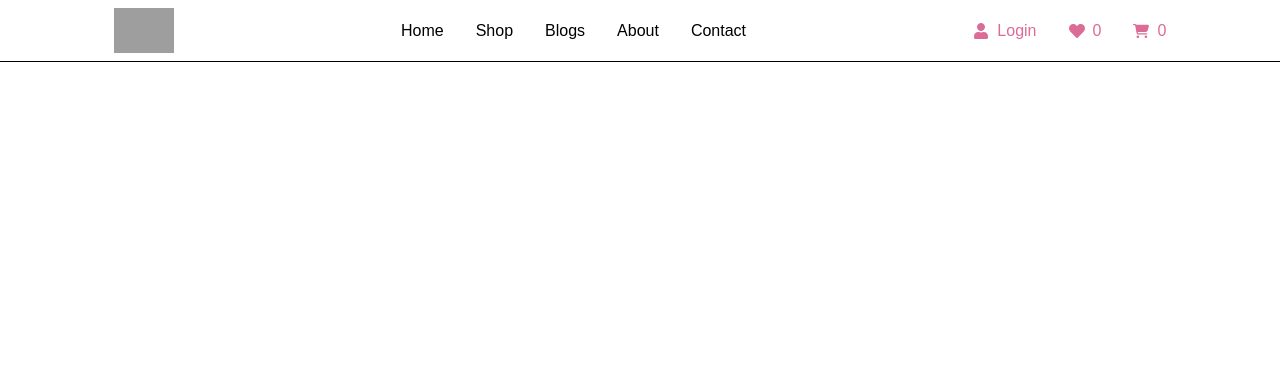
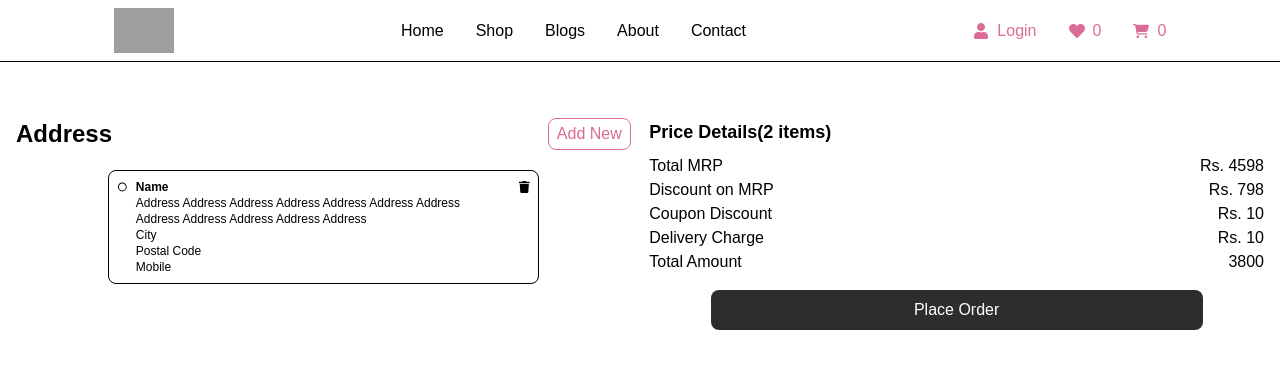
Before and after one commit to Legosad/Avira-React, a React (Vite) app in the folder avira-react/: page /address in a window 1280 px wide. Shown: the top 368 px of the page. Built offline with nearby package versions, Linux system fonts and the light colour scheme; grey boxes are pictures that could not be loaded.

Commit message:
pre payment feature

```diff
--- a/avira-react/src/App.tsx
+++ b/avira-react/src/App.tsx
@@ -9,10 +9,11 @@ import ProductsPage from "./components/ProductsPage";
 import Cart from "./components/Cart";
 import Favorites from "./components/Favorites";
 import Login from "./components/Login";
+import Address from "./components/AddressPage";
 
 function App() {
   return (
-    <>
+    <div className="relative">
       <Navbar />
       <Routes>
         <Route path="/" element={<Home />} />
@@ -23,9 +24,10 @@ function App() {
         <Route path="/products" element={<ProductsPage />} />
         <Route path="/cart" element={<Cart />} />
         <Route path="/favorites" element={<Favorites />} />
+        <Route path="/address" element={<Address />} />
         <Route path="/login" element={<Login />} />
       </Routes>
-    </>
+    </div>
   );
 }
 
--- /dev/null
+++ b/avira-react/src/components/Address.tsx
@@ -0,0 +1,107 @@
+import { useState, useRef, useEffect } from "react";
+import AddressCard from "./AddressCard";
+
+const Address = () => {
+  const [openModal, setOpenModal] = useState(false);
+  const popUp = useRef<HTMLFormElement | null>(null);
+
+  useEffect(() => {
+    const handlePopupClose = (event: MouseEvent) => {
+      if (popUp.current && !popUp.current.contains(event.target as Node)) {
+        setOpenModal(false);
+      }
+    };
+    document.addEventListener("mousedown", handlePopupClose);
+    return () => {
+      document.removeEventListener("mousedown", handlePopupClose);
+    };
+  }, [openModal]);
+
+  return (
+    <div className="w-[100%]">
+      {openModal ? (
+        <div className="absolute top-0 left-0 backdrop-blur-xs h-screen w-full flex items-center justify-center">
+          <form
+            className="bg-[var(--primary-color)] p-4 w-[50%] flex flex-col rounded"
+            ref={popUp}
+          >
+            <fieldset className="flex flex-col my-4">
+              <label htmlFor="name" className="text-white font-bold">
+                Name
+              </label>
+              <input
+                type="text"
+                id="name"
+                className="bg-white p-2 rounded-lg"
+              />
+            </fieldset>
+            <fieldset className="flex flex-col my-4">
+              <label htmlFor="address" className="text-white font-bold">
+                Address
+              </label>
+              <input
+                type="text"
+                id="address"
+                className="bg-white p-2 rounded-lg"
+              />
+            </fieldset>
+            <fieldset className="flex flex-col my-4">
+              <label htmlFor="city" className="text-white font-bold">
+                City
+              </label>
+              <input
+                type="text"
+                id="city"
+                className="bg-white p-2 rounded-lg"
+              />
+            </fieldset>
+            <fieldset className="flex flex-col my-4">
+              <label htmlFor="zip" className="text-white font-bold">
+                Zip
+              </label>
+              <input
+                type="number"
+                id="zip"
+                className="bg-white p-2 rounded-lg"
+              />
+            </fieldset>
+            <fieldset className="flex flex-col my-4">
+              <label htmlFor="phone" className="text-white font-bold">
+                Phone Number
+              </label>
+              <input
+                type="number"
+                id="phone"
+                className="bg-white p-2 rounded-lg"
+              />
+            </fieldset>
+            <button
+              type="submit"
+              className="bg-white text-[var(--primary-color)] font-bold px-4 py-2 rounded-lg mx-auto w-[50%]"
+            >
+              Send
+            </button>
+          </form>
+        </div>
+      ) : (
+        <div></div>
+      )}
+      <div>
+        <div className="flex justify-between">
+          <h1 className="text-2xl font-bold">Address</h1>
+          <button
+            onClick={() => setOpenModal(true)}
+            className="text-[var(--primary-color)] border px-2 rounded-lg"
+          >
+            Add New
+          </button>
+        </div>
+        <div className="flex flex-col items-center w-[100%] mt-5 gap-2">
+          <AddressCard />
+        </div>
+      </div>
+    </div>
+  );
+};
+
+export default Address;
--- /dev/null
+++ b/avira-react/src/components/AddressCard.tsx
@@ -0,0 +1,33 @@
+import { useState } from "react";
+import { FaTrash } from "react-icons/fa";
+import {
+  RiCheckboxBlankCircleLine,
+  RiCheckboxBlankCircleFill,
+} from "react-icons/ri";
+
+const AddressCard = () => {
+  const [isSelected, setIsSelected] = useState(false);
+  return (
+    <div className="flex items-start gap-2 border p-2 rounded-lg w-[70%]">
+      {isSelected ? (
+        <RiCheckboxBlankCircleFill onClick={() => setIsSelected(!isSelected)} />
+      ) : (
+        <RiCheckboxBlankCircleLine onClick={() => setIsSelected(!isSelected)} />
+      )}
+
+      <div className="flex-grow text-xs">
+        <p className="font-bold">Name</p>
+        <p className="pr-2">
+          Address Address Address Address Address Address Address Address
+          Address Address Address Address
+        </p>
+        <p>City</p>
+        <p>Postal Code</p>
+        <p>Mobile</p>
+      </div>
+      <FaTrash />
+    </div>
+  );
+};
+
+export default AddressCard;
--- /dev/null
+++ b/avira-react/src/components/AddressPage.tsx
@@ -0,0 +1,24 @@
+import PriceDetails from "./PriceDetails.tsx";
+import Address from "./Address.tsx";
+import data from "../data/data.ts";
+import type { Product } from "../utils/types.ts";
+
+const AddressPage = () => {
+  const products: Product[] = data.slice(0, 2);
+  return (
+    <div className="w-[100%] flex justify-center items-start mt-10 gap-2 p-4">
+      <div className="w-[100%]">
+        <Address />
+      </div>
+      <div className="h-[-webkit-fill-available] w-[5px] bg-black"></div>
+      <div className="w-[100%] flex flex-col">
+        <PriceDetails products={products} />
+        <button className="text-white bg-[#2d2d2d] m-4 p-2 rounded-lg hover:scale-105 transition-transform duration-300 hover:bg-[var(--primary-color)] w-[80%] mx-auto">
+          Place Order
+        </button>
+      </div>
+    </div>
+  );
+};
+
+export default AddressPage;
```
